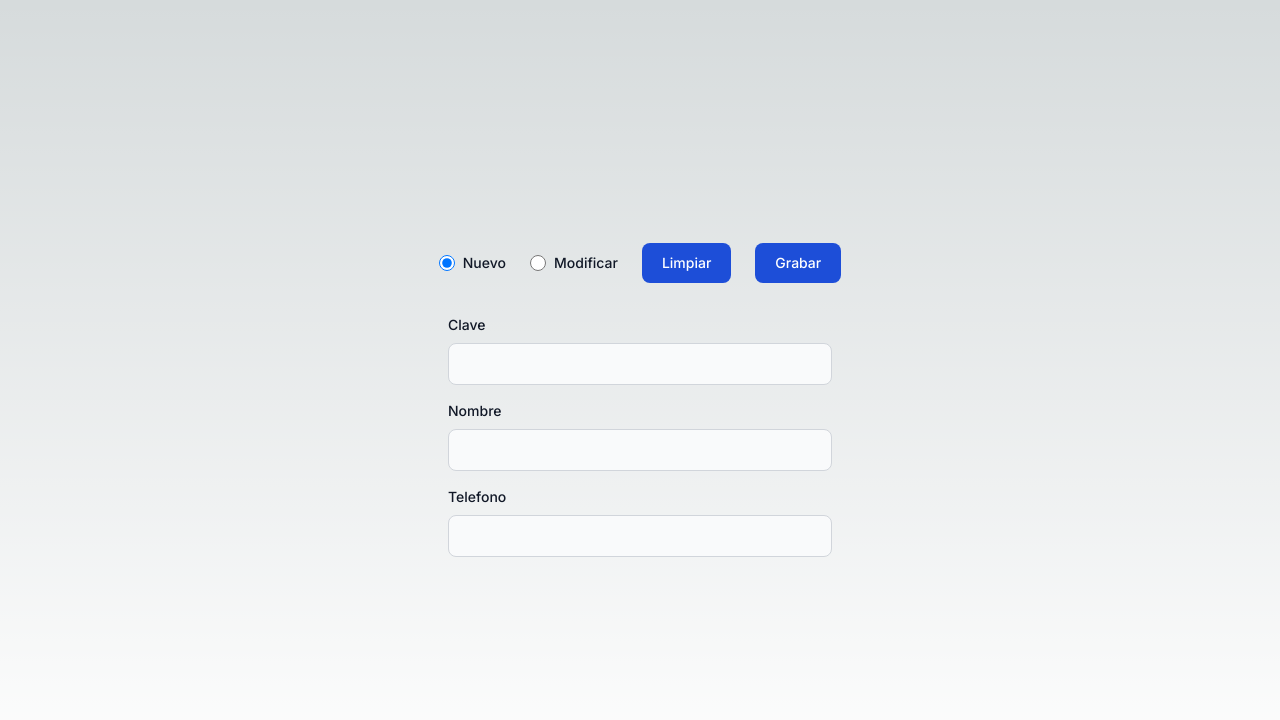
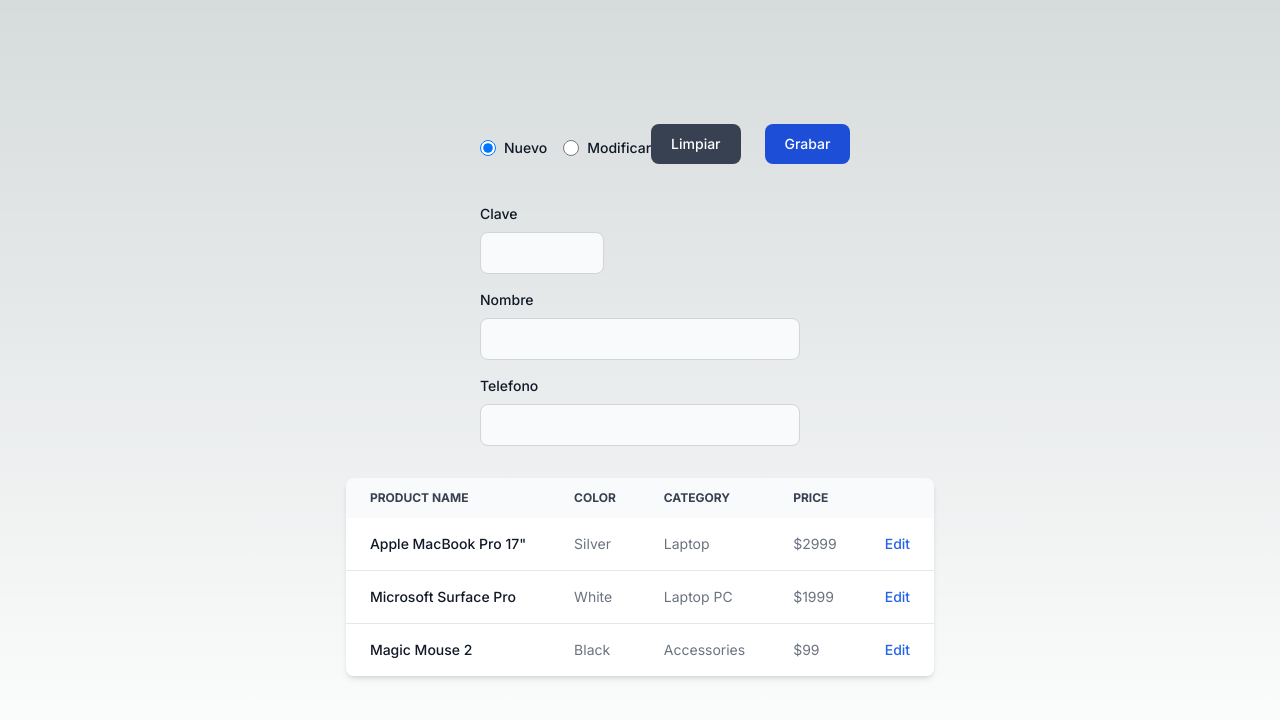
Before and after one commit to sam-621/mssql-next, a Next.js app: page /capture in a window 1280 px wide. Shown: the top 720 px of the page. Built offline with nearby package versions, Linux system fonts and the light colour scheme.

Commit message:
feat(capture):  update CapturePage

```diff
--- a/src/app/capture/page.tsx
+++ b/src/app/capture/page.tsx
@@ -1,19 +1,26 @@
 import { PageLayout } from '@/components/layout'
-import { Button, Input, RadioButton } from '@/components/theme'
+import { Button, Input, RadioButton, Table } from '@/components/theme'
 
 export default async function CapturePage() {
   return (
     <PageLayout className='flex-col items-center justify-center gap-8'>
-      <div className='flex gap-6'>
-        <RadioButton defaultChecked label='Nuevo' />
-        <RadioButton label='Modificar' />
-        <Button>Limpiar</Button>
-        <Button>Grabar</Button>
+      <div className='flex justify-between w-full'>
+        <div className='flex gap-4'>
+          <RadioButton defaultChecked id='default' name='default' label='Nuevo' />
+          <RadioButton id='checked' name='default' label='Modificar' />
+        </div>
+        <div className='flex gap-4'>
+          <Button variant='secondary'>Limpiar</Button>
+          <Button>Grabar</Button>
+        </div>
       </div>
       <div className='flex flex-col gap-4 w-full'>
-        <Input label='Clave' />
+        <Input className='max-w-[124px]' label='Clave' />
         <Input label='Nombre' />
         <Input label='Telefono' />
+      </div>
+      <div>
+        <Table />
       </div>
     </PageLayout>
   )
--- a/src/components/layout/page-layout.tsx
+++ b/src/components/layout/page-layout.tsx
@@ -2,9 +2,7 @@
 import { cn } from '../utils'
 
 export const PageLayout: FC<Props> = ({ children, className }) => {
-  return (
-    <div className={cn('flex items-center h-screen max-w-sm mx-auto', className)}>{children}</div>
-  )
+  return <div className={cn('flex items-center h-screen w-1/4 mx-auto', className)}>{children}</div>
 }
 
 type Props = PropsWithChildren & {
--- a/src/components/theme/button.tsx
+++ b/src/components/theme/button.tsx
@@ -7,7 +7,7 @@
       {...rest}
       className={cn(
         {
-          'inline-flex items-center text-white bg-blue-700 hover:bg-blue-800 focus:ring-4 focus:outline-none focus:ring-blue-300 font-medium rounded-lg text-sm w-fit whitespace-nowrap px-5 py-2.5 text-center dark:bg-blue-600 dark:hover:bg-blue-700 dark:focus:ring-blue-800 disabled:pointer-events-none disabled:opacity-50':
+          'text-white bg-blue-700 hover:bg-blue-800 focus:ring-4 focus:ring-blue-300 font-medium rounded-lg text-sm px-5 py-2.5 me-2 mb-2 dark:bg-blue-600 dark:hover:bg-blue-700 focus:outline-none dark:focus:ring-blue-800':
             variant === 'primary',
           'text-white bg-gray-700 hover:bg-gray-900 focus:outline-none focus:ring-4 focus:ring-gray-300 font-medium rounded-lg text-sm px-5 py-2.5 me-2 mb-2':
             variant === 'secondary',
--- a/src/components/theme/index.ts
+++ b/src/components/theme/index.ts
@@ -3,3 +3,4 @@
 export * from './card'
 export * from './input'
 export * from './radio-button'
+export * from './table'
--- /dev/null
+++ b/src/components/theme/table.tsx
@@ -0,0 +1,77 @@
+export const Table = () => {
+  return (
+    <div className='relative overflow-x-auto shadow-md sm:rounded-lg'>
+      <table className='w-full text-sm text-left rtl:text-right text-gray-500 dark:text-gray-400'>
+        <thead className='text-xs text-gray-700 uppercase bg-gray-50 dark:bg-gray-700 dark:text-gray-400'>
+          <tr>
+            <th scope='col' className='px-6 py-3'>
+              Product name
+            </th>
+            <th scope='col' className='px-6 py-3'>
+              Color
+            </th>
+            <th scope='col' className='px-6 py-3'>
+              Category
+            </th>
+            <th scope='col' className='px-6 py-3'>
+              Price
+            </th>
+            <th scope='col' className='px-6 py-3'>
+              <span className='sr-only'>Edit</span>
+            </th>
+          </tr>
+        </thead>
+        <tbody>
+          <tr className='bg-white border-b dark:bg-gray-800 dark:border-gray-700 hover:bg-gray-50 dark:hover:bg-gray-600'>
+            <th
+              scope='row'
+              className='px-6 py-4 font-medium text-gray-900 whitespace-nowrap dark:text-white'
+            >
+              Apple MacBook Pro 17"
+            </th>
+            <td className='px-6 py-4'>Silver</td>
+            <td className='px-6 py-4'>Laptop</td>
+            <td className='px-6 py-4'>$2999</td>
+            <td className='px-6 py-4 text-right'>
+              <a href='#' className='font-medium text-blue-600 dark:text-blue-500 hover:underline'>
+                Edit
+              </a>
+            </td>
+          </tr>
+          <tr className='bg-white border-b dark:bg-gray-800 dark:border-gray-700 hover:bg-gray-50 dark:hover:bg-gray-600'>
+            <th
+              scope='row'
+              className='px-6 py-4 font-medium text-gray-900 whitespace-nowrap dark:text-white'
+            >
+              Microsoft Surface Pro
+            </th>
+            <td className='px-6 py-4'>White</td>
+            <td className='px-6 py-4'>Laptop PC</td>
+            <td className='px-6 py-4'>$1999</td>
+            <td className='px-6 py-4 text-right'>
+              <a href='#' className='font-medium text-blue-600 dark:text-blue-500 hover:underline'>
+                Edit
+              </a>
+            </td>
+          </tr>
+          <tr className='bg-white dark:bg-gray-800 hover:bg-gray-50 dark:hover:bg-gray-600'>
+            <th
+              scope='row'
+              className='px-6 py-4 font-medium text-gray-900 whitespace-nowrap dark:text-white'
+            >
+              Magic Mouse 2
+            </th>
+            <td className='px-6 py-4'>Black</td>
+            <td className='px-6 py-4'>Accessories</td>
+            <td className='px-6 py-4'>$99</td>
+            <td className='px-6 py-4 text-right'>
+              <a href='#' className='font-medium text-blue-600 dark:text-blue-500 hover:underline'>
+                Edit
+              </a>
+            </td>
+          </tr>
+        </tbody>
+      </table>
+    </div>
+  )
+}
```
